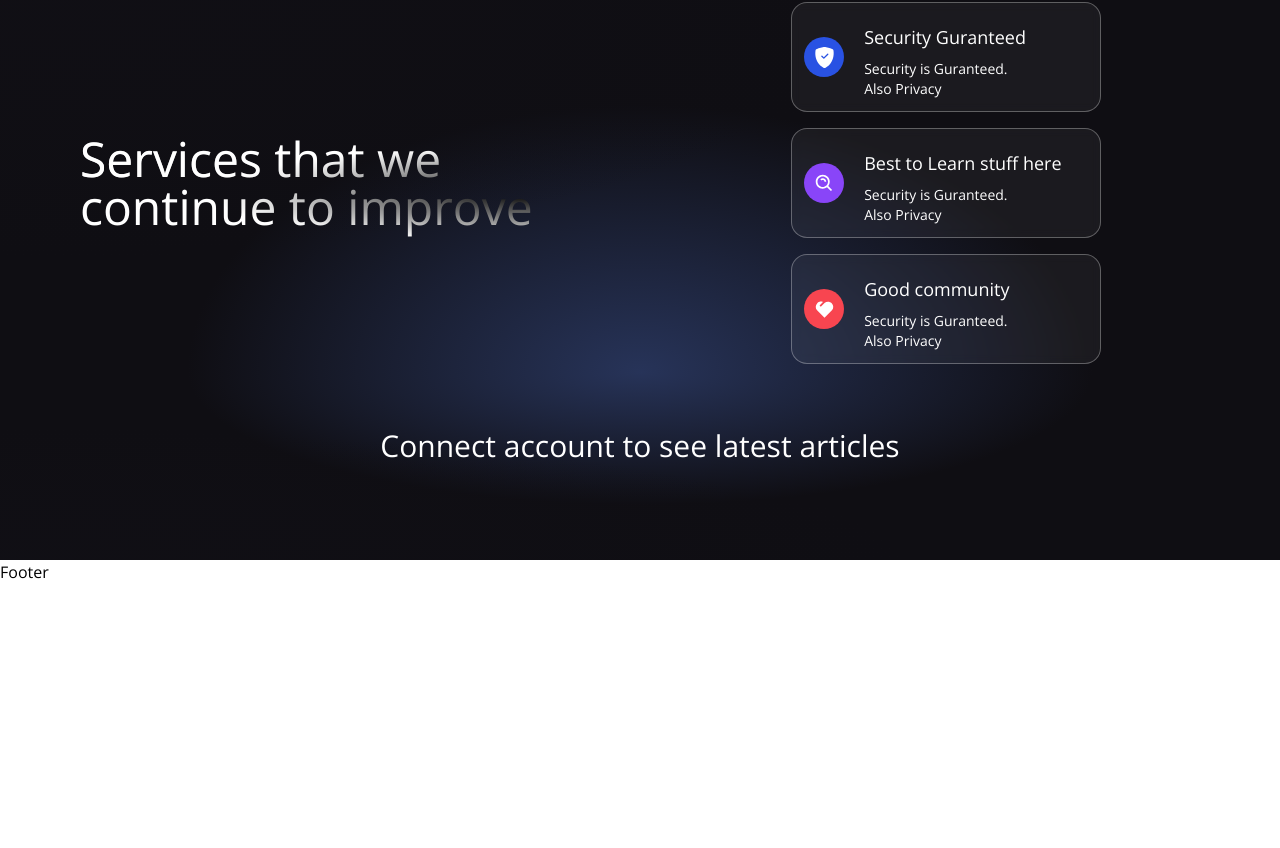
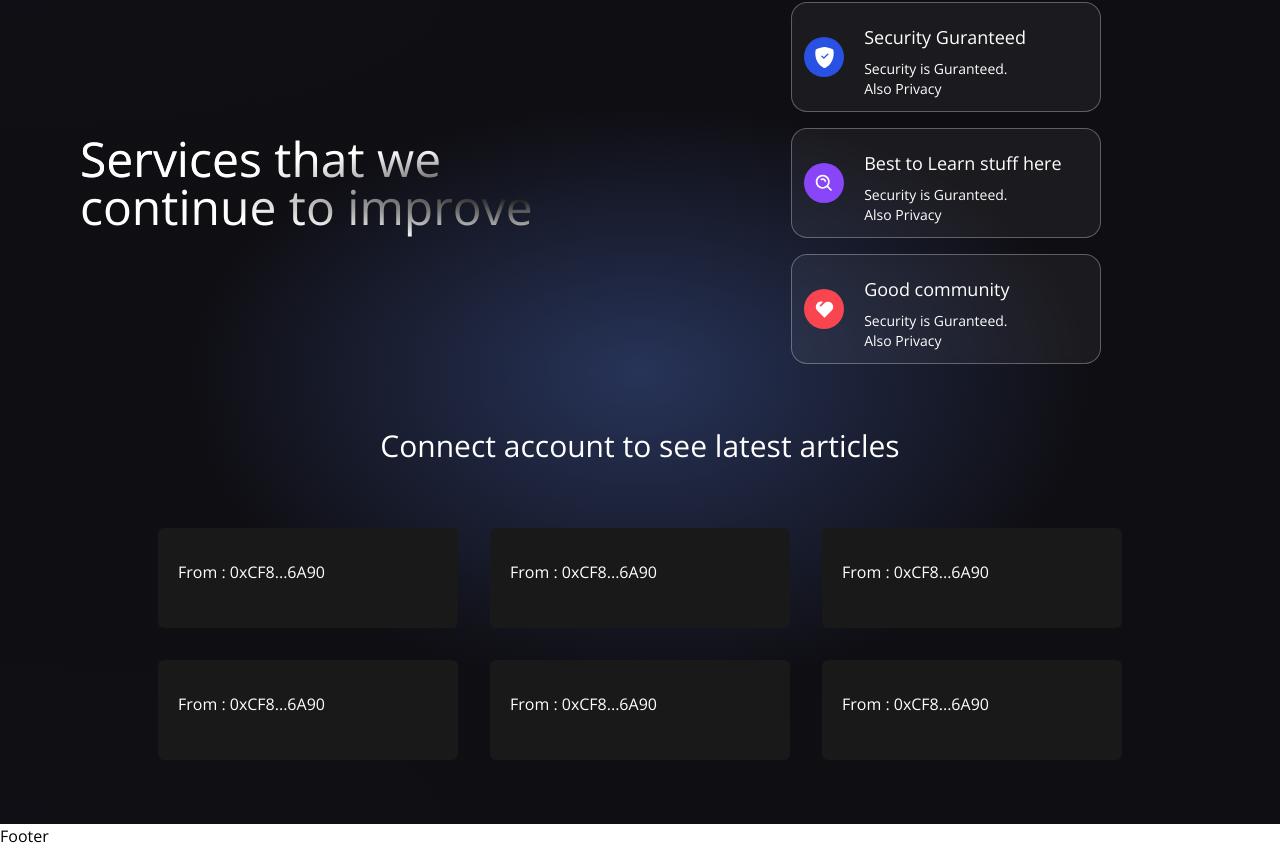
Before and after one commit to vijay2249/3.0-lesson1, a React (Vite) app in the folder client/: page / in a window 1280 px wide. Shown: the part 770-1618 px from the top of the page. Before the commit the page ends 1354 px from the top, so only its background shows below. Built offline with nearby package versions, Linux system fonts and the light colour scheme.

Commit message:
bug fixed

```diff
--- a/client/src/components/Transactions.jsx
+++ b/client/src/components/Transactions.jsx
@@ -5,7 +5,9 @@ import {TransactionContext} from '../context/TransactionContext'
 import dummyData from '../utils/dummyData'
 import { shorternAddress } from '../utils/shorternAddress'
 
-const TransactionCard = ({addressTo, addressFrom, timestamp, message, keyword, amount, url}) =>{
+const TransactionCard = (props) => {
+  const {addressTo, addressFrom, timestamp, message, keyword, amount, url} = props;
+  console.log('===> ', props );
   return (
     <div className='bg-[#181918] m-4 flex flex-1
       2xl:min-w-[450px]
@@ -36,10 +38,11 @@ const Transactions = () =>{
         }
 
         <div className='flex flex-wrap justify-center items-center mt-10'>
-          {dummyData.reverse().map((transaction, i) =>{
+          {dummyData.reverse().map((transaction, i) => (
             <TransactionCard key={i} {...transaction} />
-          })}
+          ))}
         </div>
+        {/* <Transactio/nCard /> */}
       </div>
     </div>
   );
```
